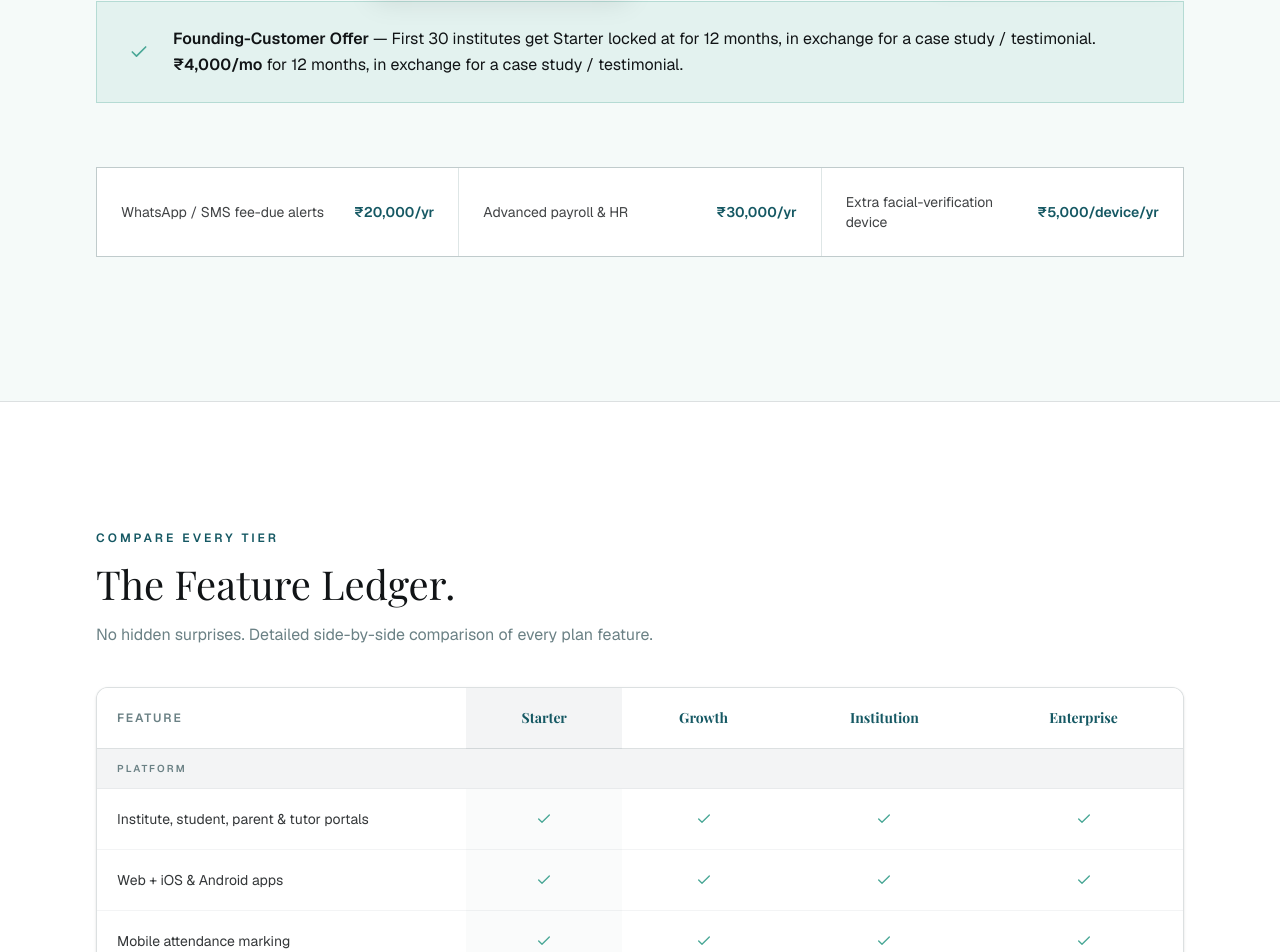
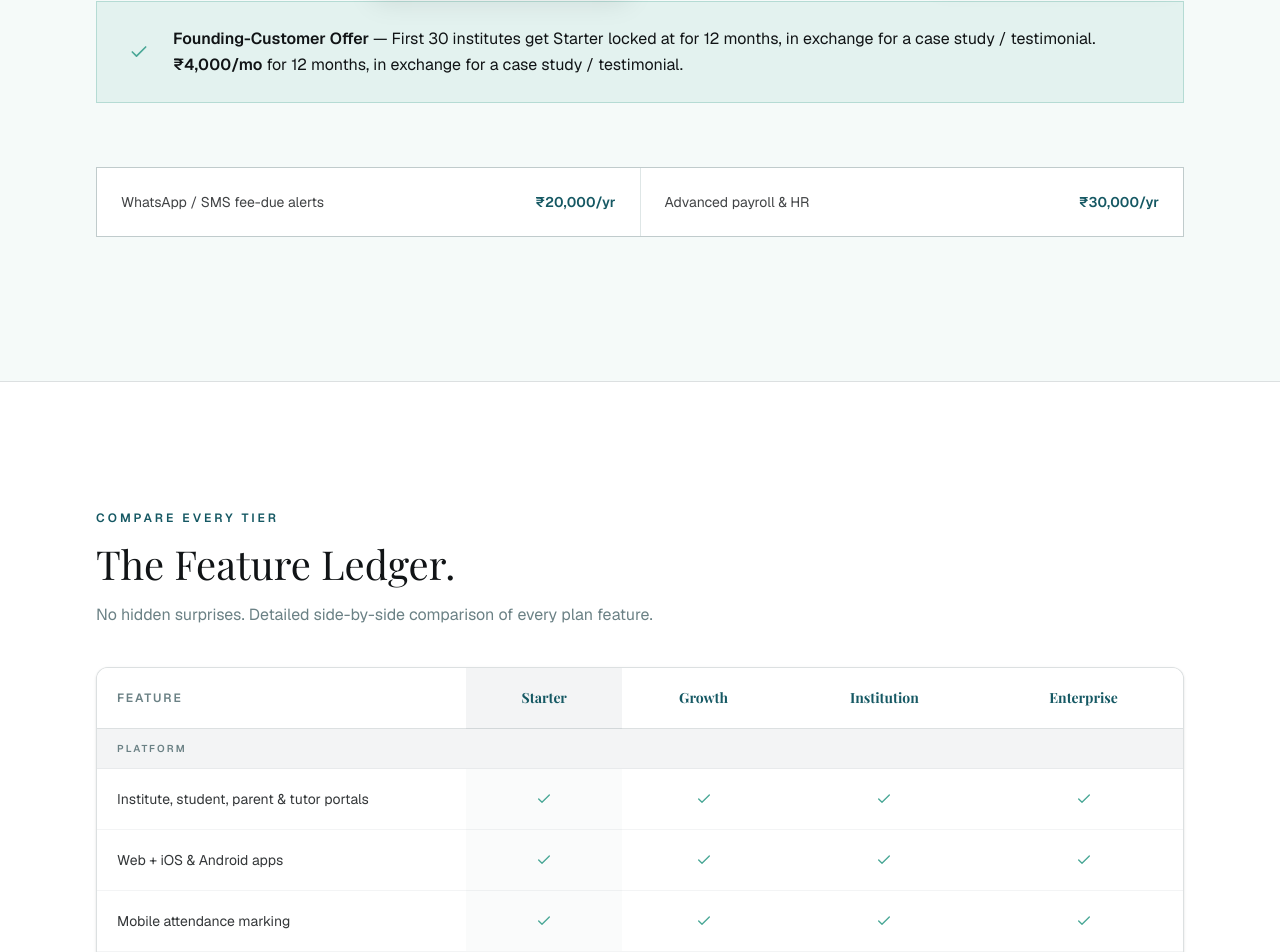
Before and after one commit to Vaavix-Digital/edorapad-landing, a Next.js app: page / in a window 1280 px wide. Shown: the part 7730-8682 px from the top of the page. Built offline with nearby package versions, Linux system fonts and the light colour scheme; a web font is replaced by a local one.

Commit message:
pricingsection

```diff
--- a/src/components/sections/Pricing.tsx
+++ b/src/components/sections/Pricing.tsx
@@ -104,14 +104,6 @@ const pricingData = {
         currency: "INR",
         price: 3000,
         priceLabel: "₹3,000/mo"
-      },
-      {
-        id: "EXTRA_FACIAL_DEVICE",
-        name: "Extra facial-verification device",
-        unit: "device/month",
-        currency: "INR",
-        price: 500,
-        priceLabel: "₹500/device/mo"
       }
     ],
     terms: {
@@ -293,7 +285,7 @@ export default function Pricing() {
           whileInView={{ opacity: 1, y: 0 }}
           viewport={{ once: true, margin: "-50px" }}
           transition={{ duration: 0.6, delay: 0.2, ease: "easeOut" }}
-          className="grid grid-cols-1 md:grid-cols-3 gap-px bg-[#17343A]/10 border border-[#17343A]/15"
+          className="grid grid-cols-1 md:grid-cols-2 gap-px bg-[#17343A]/10 border border-[#17343A]/15"
         >
           {data.addOns.map((addon, idx) => {
             let displayPrice = addon.priceLabel;
```
